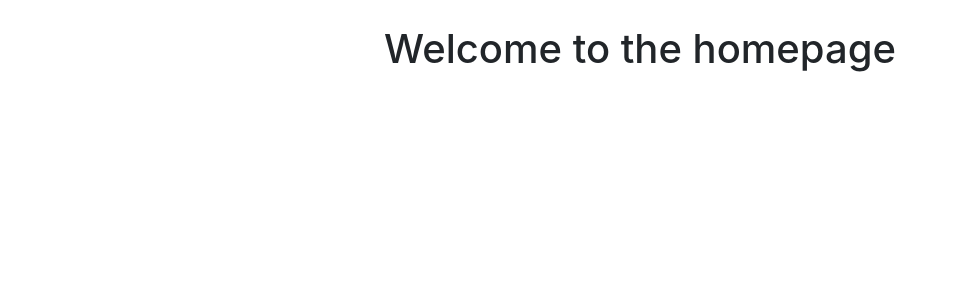
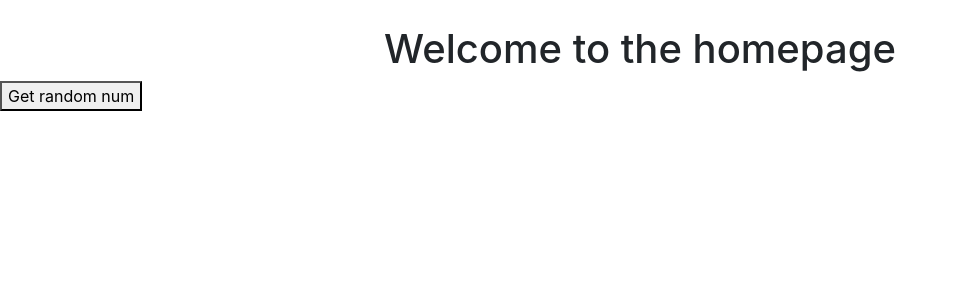
Before and after one commit to isakal/create-flask-app, a Flask app: page / in a window 1280 px wide. Shown: the top 300 px of the page, without its empty margins (0-958 px from the left). Run offline with Flask 2, Linux system fonts and the light colour scheme; some libraries are stand-ins or nearby versions.

Commit message:
Add more functionality to spa boilerplate - fix CORS issue

```diff
--- a/create_flask_app/spa/app/__init__.py
+++ b/create_flask_app/spa/app/__init__.py
@@ -1,12 +1,14 @@
 from flask import Flask
 from app.config import TestingConfig, DevelopmentConfig, ProductionConfig
 import os
+from flask_cors import CORS
 # blueprints
 from app.errors.handlers import errors
 from app.home.routes import home
 
 
 app = Flask(__name__)
+CORS(app)
 app.config.from_object(DevelopmentConfig)
 
 app.register_blueprint(errors)
--- a/create_flask_app/spa/app/home/routes.py
+++ b/create_flask_app/spa/app/home/routes.py
@@ -1,9 +1,13 @@
-from flask import Blueprint, render_template
+from flask import Blueprint, render_template, request
+from random import randint
+
 
 home = Blueprint('home', __name__)
 
 
 @home.route('/home')
-@home.route('/')
+@home.route('/', methods=['GET', 'POST'])
 def homepage():
+    if request.method == 'POST':
+        return {'random_num' : str(randint(0,100))}
     return render_template('home.html')
--- /dev/null
+++ b/create_flask_app/spa/app/static/js/button.js
@@ -0,0 +1,22 @@
+async function get_num() {
+    const host = "http://" + window.location.hostname;
+
+    // making a post request to the server
+    const response = await fetch(host, {
+        method : "POST"
+    });
+
+    // getting the json response
+    const json_data = await response.json();
+
+    // put number in the html
+    const number = json_data.random_num;
+
+    if (document.getElementsByTagName("p"))
+        document.getElementsByTagName("p").parentNode.removeChild(document.getElementsByTagName("p"));
+    var p = document.createElement("p");
+    if (p.innerHTML){
+        p.innerHTML = number;
+        }
+
+}
--- a/create_flask_app/spa/app/templates/base.html
+++ b/create_flask_app/spa/app/templates/base.html
@@ -12,6 +12,9 @@
     <meta name="viewport" content="width=device-width, initial-scale=1, shrink-to-fit=no">
     <link rel="stylesheet" href="https://maxcdn.bootstrapcdn.com/bootstrap/4.0.0/css/bootstrap.min.css" integrity="sha384-Gn5384xqQ1aoWXA+058RXPxPg6fy4IWvTNh0E263XmFcJlSAwiGgFAW/dAiS6JXm" crossorigin="anonymous">
     <link rel="stylesheet" type="text/css" href="{{ url_for('static', filename='css/main.css') }}">
+    <script src="{{ url_for('static', filename='js/button.js') }}"></script>
+    <script src="https://unpkg.com/axios/dist/axios.min.js"></script>
+
 
 <body>
     {% block content %}
--- a/create_flask_app/spa/app/templates/home.html
+++ b/create_flask_app/spa/app/templates/home.html
@@ -4,5 +4,6 @@
 <h1>
     Welcome to the homepage
 </h1>
+<button onclick="get_num()">Get random num</button>
 
 {% endblock content %}
```
Also changed, not shown: create_flask_app/spa/requirements.txt (line endings or trailing spaces).
